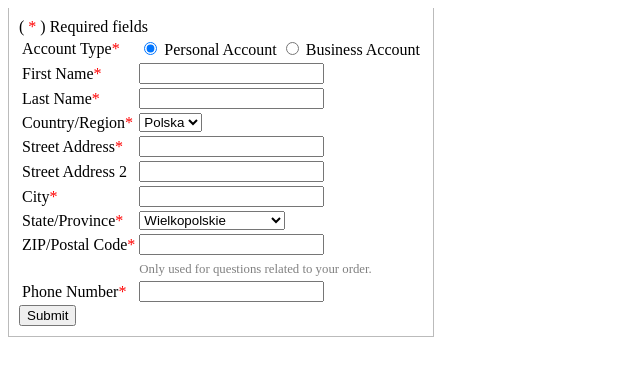
After one commit to davithebee/education-old, a PHP site: page /form_user.php in a window 1280 px wide. The commit adds this page. Shown: the top 376 px of the page, without its empty margins (0-640 px from the left). Run offline with PHP 8.4, Linux system fonts and the light colour scheme.

Commit message:
Add files via upload

```diff
--- /dev/null
+++ b/school_3b3t/web_application_lab/miroslaw_szyper/8_form/ZadanieNaLekcji/css.css
@@ -0,0 +1,23 @@
+body{
+    margin: 20 !important;
+    background-color: white;
+}
+
+.wrapper{
+    width: fit-content;
+    height: fit-content;
+    padding: 10px;
+    background-color: white;
+    border-bottom: 1px #bbbbbb solid;
+    border-left: 1px #bbbbbb solid;
+    border-right: 1px #bbbbbb solid;
+}
+
+.required{
+    color: red;
+}
+
+.infoTxt{
+    font-size: 0.8rem;
+    color: gray;
+}
--- /dev/null
+++ b/school_3b3t/web_application_lab/miroslaw_szyper/8_form/ZadanieNaLekcji/form_user.php
@@ -0,0 +1,81 @@
+<!DOCTYPE html>
+    <head>
+        <link rel="stylesheet" href="./css.css"/>
+    </head>
+    <body>
+    <?php
+        session_start();
+        if (!isset($_SESSION['accType'])) $_SESSION['accType'] = '';
+        if (!isset($_SESSION['firstName'])) $_SESSION['firstName'] = '';
+        if (!isset($_SESSION['lastName'])) $_SESSION['lastName'] = '';
+        if (!isset($_SESSION['country'])) $_SESSION['country'] = '';
+        if (!isset($_SESSION['streetAddress'])) $_SESSION['streetAddress'] = '';
+        if (!isset($_SESSION['altStreetAddress'])) $_SESSION['altStreetAddress'] = '';
+        if (!isset($_SESSION['zipCode'])) $_SESSION['zipCode'] = '';
+        if (!isset($_SESSION['city'])) $_SESSION['city'] = '';
+        if (!isset($_SESSION['state'])) $_SESSION['state'] = '';
+        if (!isset($_SESSION['phoneNumber'])) $_SESSION['phoneNumber'] = '';
+    ?>
+        <div class="wrapper">
+        ( <span class="required">*</span> ) Required fields
+        <form method="post" action="./form_user_data.php">
+            <table>
+                <tr>
+                <td>Account Type<span class="required">*</span></td>
+                <td><input type="radio" id="accType" name="accType" value="Personal Account" <?php if($_SESSION['accType'] != 'Business Account') {echo 'checked';}?>> Personal Account
+                <input type="radio" id="accType" name="accType" value="Business Account" <?php if($_SESSION['accType'] == 'Business Account') {echo 'checked';}?>> Business Account <br></td>
+                </tr>
+                <tr>
+                <td>First Name<span class="required">*</span></td>
+                <td><input type="text" class="txtName" id="firstName" value="<?php echo $_SESSION['firstName']; ?>" name="firstName" required pattern="^[A-ZĄĘŻŹŃŁÓŚ][a-ząężźńłóś]{1,9}"> <br></td>
+                </tr>
+                <tr>
+                <td>Last Name<span class="required">*</span></td>
+                <td><input type="text" class="txtName" id="lastName" value="<?php echo $_SESSION['lastName']; ?>" name="lastName" required pattern="^[A-ZĄĘŻŹŃŁÓŚ][a-ząężźńłóś-]{1,19}"> <br></td>
+                </tr>
+                <tr>
+                <td>Country/Region<span class="required">*</span></td>
+                <td><select id="country" name="country" required>
+                    <option value="Poland" <?php if($_SESSION['country'] == 'Poland') {echo 'selected';}?>>Polska</option>
+                    <option value="USA" <?php if($_SESSION['country'] == 'USA') {echo 'selected';}?>>USA</option>
+                    <option value="Greece" <?php if($_SESSION['country'] == 'Greece') {echo 'selected';}?>>Grecja</option>
+                </select> <br></td>
+                </tr>
+                <tr>
+                <td>Street Address<span class="required">*</span></td>
+                <td><input type="text" class="txtName" value="<?php echo $_SESSION['streetAddress']; ?>" id="streetAddress" name="streetAddress" required> <br></td>
+                </tr>
+                <tr>
+                <td>Street Address 2</td>
+                <td><input type="text" class="txtName" value="<?php echo $_SESSION['altStreetAddress']; ?>" id="altStreetAddress" name="altStreetAddress"> <br></td>
+                </tr>
+                <tr>
+                <td>City<span class="required">*</span></td>
+                <td><input type="text" class="txtName" value="<?php echo $_SESSION['city']; ?>" id="city" name="city" required> <br></td>
+                </tr>
+                <tr>
+                <td>State/Province<span class="required" required>*</span></td>
+                <td><select id="state" name="state">
+                    <option value="Wielkopolskie" <?php if($_SESSION['state'] == 'Wielkopolskie') {echo 'selected';}?>>Wielkopolskie</option>
+                    <option value="Zachodniopomorskie" <?php if($_SESSION['state'] == 'Zachodniopomorskie') {echo 'selected';}?>>Zachodniopomorskie</option>
+                    <option value="Malopolskie" <?php if($_SESSION['state'] == 'Malopolskie') {echo 'selected';}?>>Małopolskie</option>
+                </select> <br></td>
+                </tr>
+                <tr>
+                <td>ZIP/Postal Code<span class="required">*</span></td>
+                <td><input type="text" id="zipCode" value="<?php echo $_SESSION['zipCode']; ?>" name="zipCode" required pattern="[0-9]{5}"> <br></td>
+                </tr>
+                <tr>
+                    <td></td>
+                    <td><span class="infoTxt">Only used for questions related to your order.</span></td>
+                </tr>
+                <tr>
+                <td>Phone Number<span class="required">*</span></td>
+                <td><input type="text" id="phoneNumber" value="<?php echo $_SESSION['phoneNumber']; ?>" name="phoneNumber" required pattern="[0-9]{9}"><br></td>
+                </tr>
+            </table>
+            <input type="submit" value="Submit">
+        </form>
+        </div>
+    </body>
+</html>
```
Also changed, not shown: school_3b3t/web_application_lab/miroslaw_szyper/8_form/ZadanieNaLekcji/form_user_data.php (+24 -58 lines).
